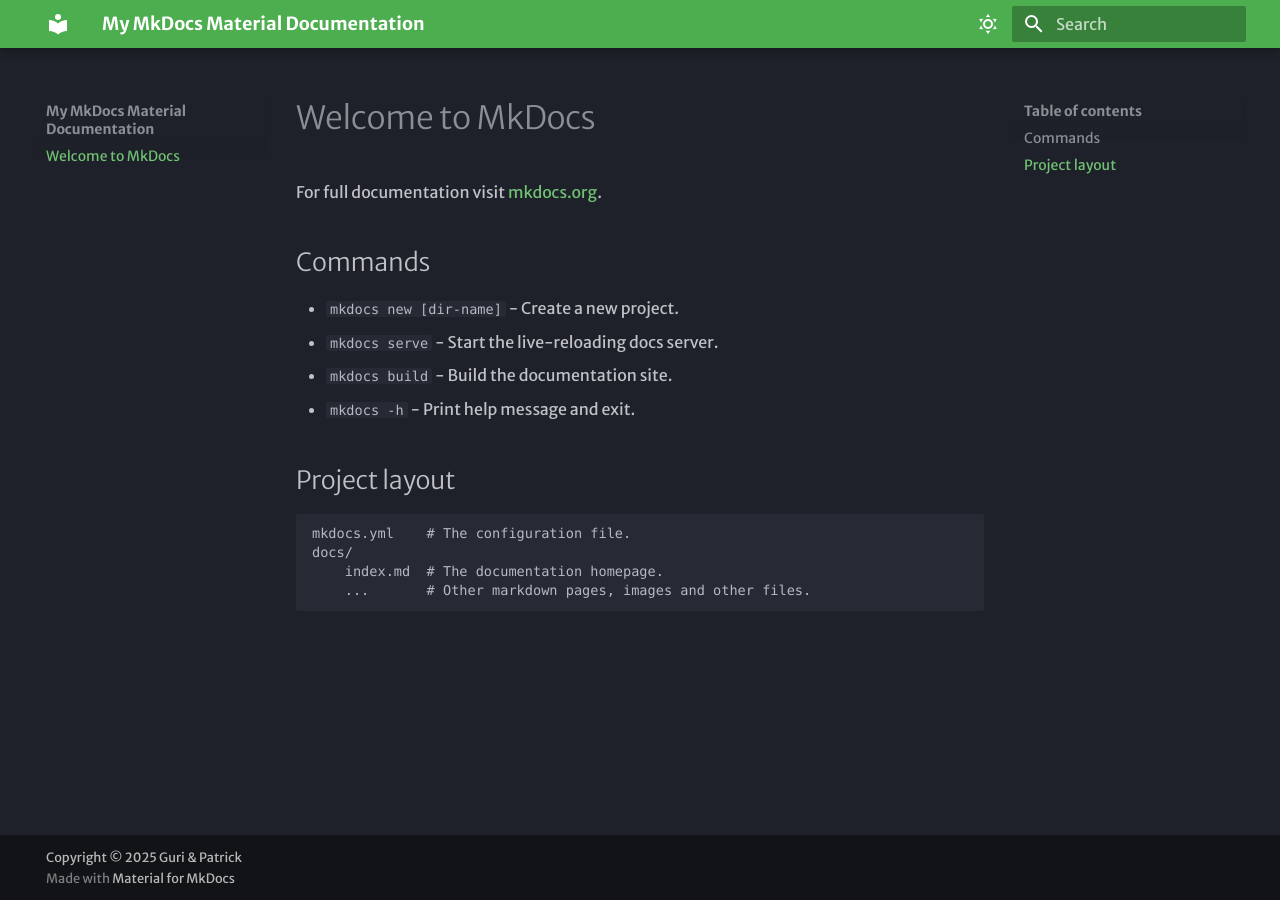
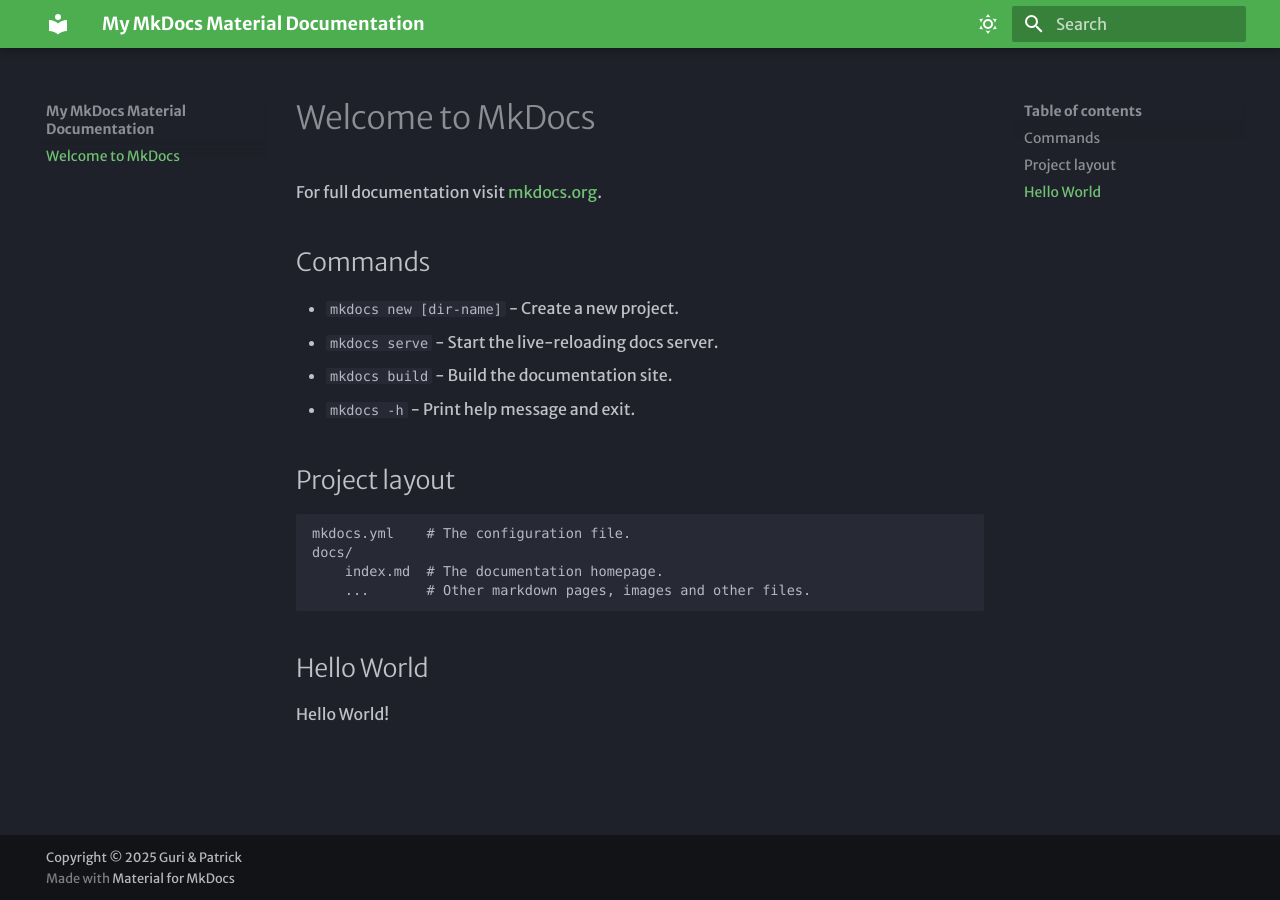
Before and after one commit to gurmehak-tuli/Documentation-COMM2216, an MkDocs documentation site: the page built from docs/index.md, in a window 1280 px wide. Built offline with MkDocs 1.6.1 and Material for MkDocs 9.7.7, drawn with Linux system fonts in a browser that asks for light colours; some web fonts are replaced.

Commit message:
Hello World (Patrick's Version)

```diff
--- a/docs/index.md
+++ b/docs/index.md
@@ -15,3 +15,6 @@
     docs/
         index.md  # The documentation homepage.
         ...       # Other markdown pages, images and other files.
+
+## Hello World
+Hello World!
```
